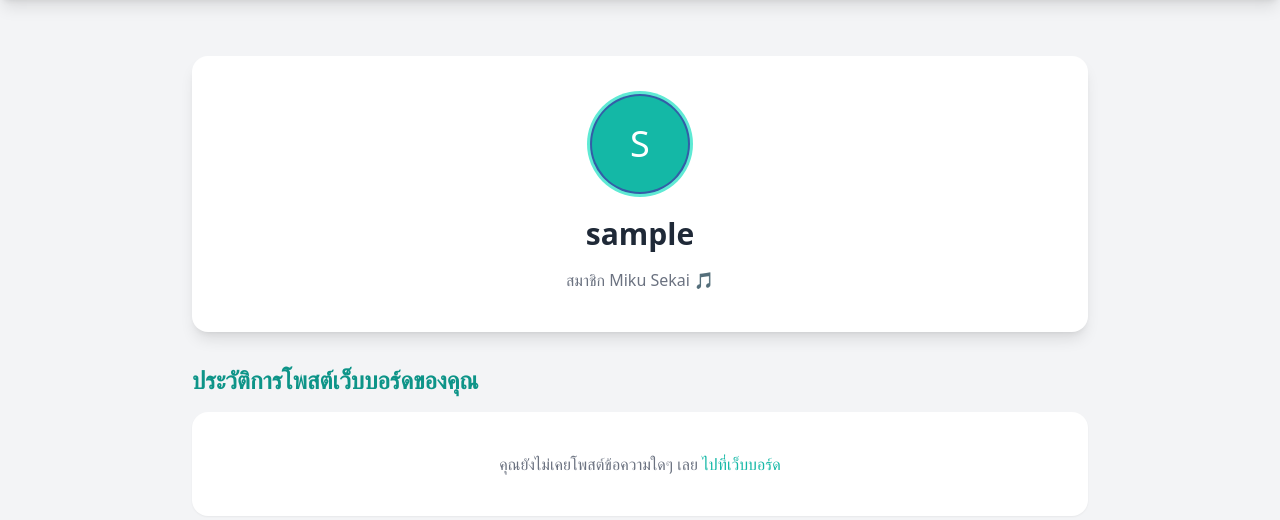
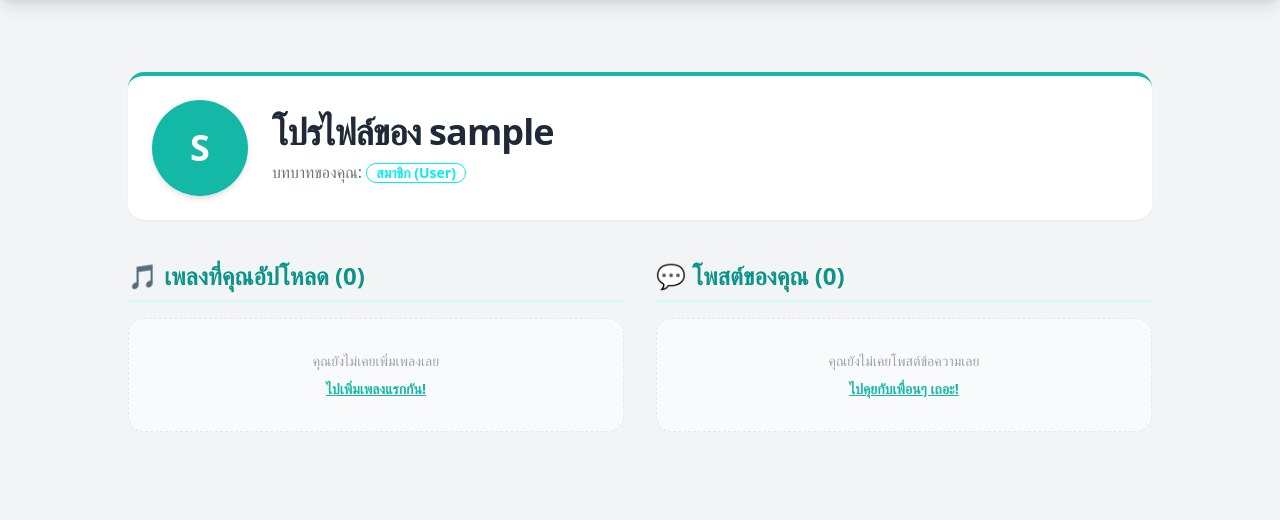
Before and after one commit to blaxlit/Miku_Sekai, a Flask app: page /profile in a window 1280 px wide. Shown: the part 80-600 px from the top of the page. Run offline with Flask 3, Linux system fonts and the light colour scheme; the visitor is signed in with stand-in values (Sample User, id 1); data that the repository does not hold is empty; some libraries are stand-ins or nearby versions.

Commit message:
feat: revamp profile page to show user's uploaded songs and board posts

```diff
--- a/templates/profile.html
+++ b/templates/profile.html
@@ -1,32 +1,76 @@
 {% extends 'base.html' %}
 {% block content %}
-<div class="max-w-4xl mx-auto mt-6">
-    <div class="card bg-white shadow-lg rounded-box mb-8">
-        <div class="card-body items-center text-center p-10">
-            <div class="avatar placeholder mb-4">
-                <div class="bg-teal-500 text-white rounded-full w-24 ring ring-teal-300 ring-offset-base-100 ring-offset-2">
-                    <span class="text-4xl">{{ current_user.username[0] | upper }}</span>
-                </div>
+<div class="max-w-5xl mx-auto mt-10">
+    <div class="flex items-center gap-6 mb-10 bg-white p-6 rounded-box shadow-sm border-t-4 border-teal-500">
+        <div class="avatar placeholder shadow-md rounded-full">
+            <div class="bg-teal-500 text-white rounded-full w-24 h-24 flex items-center justify-center">
+                <span class="text-4xl font-bold">{{ current_user.username[0] | upper }}</span>
             </div>
-            <h2 class="text-3xl font-bold text-gray-800">{{ current_user.username }}</h2>
-            <p class="text-gray-500 mt-2">สมาชิก Miku Sekai 🎵</p>
+        </div>
+        <div>
+            <h1 class="text-4xl font-bold text-gray-800 tracking-tight">โปรไฟล์ของ {{ current_user.username }}</h1>
+            <p class="text-gray-500 mt-2 font-medium">บทบาทของคุณ:
+                {% if current_user.role == 'admin' %}
+                    <span class="badge badge-error badge-outline font-bold">ผู้ดูแลระบบ (Admin)</span>
+                {% else %}
+                    <span class="badge badge-primary badge-outline font-bold">สมาชิก (User)</span>
+                {% endif %}
+            </p>
         </div>
     </div>
 
-    <h3 class="text-2xl font-bold text-teal-600 mb-4">ประวัติการโพสต์เว็บบอร์ดของคุณ</h3>
-    <div class="space-y-4">
-        {% for post in posts %}
-        <div class="card bg-white shadow-sm rounded-box border border-gray-100">
-            <div class="card-body p-5">
-                <p class="text-xs text-gray-400 mb-2">{{ post.date_posted.strftime('%Y-%m-%d %H:%M') }}</p>
-                <p class="text-gray-700 whitespace-pre-line">{{ post.message }}</p>
+    <div class="grid grid-cols-1 md:grid-cols-2 gap-8">
+
+        <div>
+            <h2 class="text-2xl font-bold text-teal-600 mb-4 border-b-2 border-teal-100 pb-2 flex items-center gap-2">
+                🎵 เพลงที่คุณอัปโหลด ({{ current_user.songs|length }})
+            </h2>
+            <div class="space-y-3">
+                {% for song in current_user.songs %}
+                <div class="card bg-white shadow-sm border border-gray-100 hover:shadow-md transition-shadow">
+                    <div class="card-body p-4 flex flex-row justify-between items-center">
+                        <div>
+                            <h3 class="font-bold text-gray-800 text-lg">{{ song.title }}</h3>
+                            <p class="text-xs text-gray-500">โปรดิวเซอร์: {{ song.producer }}</p>
+                        </div>
+                        <a href="/song/{{ song.id }}" class="btn btn-sm btn-outline text-teal-600 border-teal-600 hover:bg-teal-600 hover:text-white">ดูเพลง</a>
+                    </div>
+                </div>
+                {% else %}
+                <div class="text-center py-8 bg-gray-50 rounded-box border border-dashed border-gray-200">
+                    <p class="text-gray-400 text-sm">คุณยังไม่เคยเพิ่มเพลงเลย <br><a href="/songs/add" class="text-teal-500 underline font-bold mt-2 inline-block">ไปเพิ่มเพลงแรกกัน!</a></p>
+                </div>
+                {% endfor %}
             </div>
         </div>
-        {% else %}
-        <div class="text-center py-10 text-gray-500 bg-white rounded-box shadow-sm">
-            คุณยังไม่เคยโพสต์ข้อความใดๆ เลย <a href="/board" class="text-teal-500 hover:underline">ไปที่เว็บบอร์ด</a>
+
+        <div>
+            <h2 class="text-2xl font-bold text-teal-600 mb-4 border-b-2 border-teal-100 pb-2 flex items-center gap-2">
+                💬 โพสต์ของคุณ ({{ posts|length }})
+            </h2>
+            <div class="space-y-3">
+                {% for post in posts %}
+                <div class="card bg-white shadow-sm border border-gray-100 hover:shadow-md transition-shadow">
+                    <div class="card-body p-4">
+                        <p class="text-xs text-gray-400 mb-2 border-b border-gray-50 pb-2">{{ post.date_posted.strftime('%Y-%m-%d %H:%M') }}</p>
+                        <p class="text-gray-700 text-sm whitespace-pre-line">{{ post.message }}</p>
+
+                        <div class="mt-4 flex justify-end gap-3 pt-2">
+                            <a href="/board/edit/{{ post.id }}" class="text-teal-500 text-xs hover:underline font-bold">แก้ไข</a>
+                            <form action="/board/delete/{{ post.id }}" method="POST" class="inline">
+                                <button type="submit" class="text-error text-xs hover:underline font-bold" onclick="return confirm('ลบโพสต์นี้หรือไม่?');">ลบ</button>
+                            </form>
+                        </div>
+                    </div>
+                </div>
+                {% else %}
+                <div class="text-center py-8 bg-gray-50 rounded-box border border-dashed border-gray-200">
+                    <p class="text-gray-400 text-sm">คุณยังไม่เคยโพสต์ข้อความเลย <br><a href="/board" class="text-teal-500 underline font-bold mt-2 inline-block">ไปคุยกับเพื่อนๆ เถอะ!</a></p>
+                </div>
+                {% endfor %}
+            </div>
         </div>
-        {% endfor %}
+
     </div>
 </div>
 {% endblock %}
```
